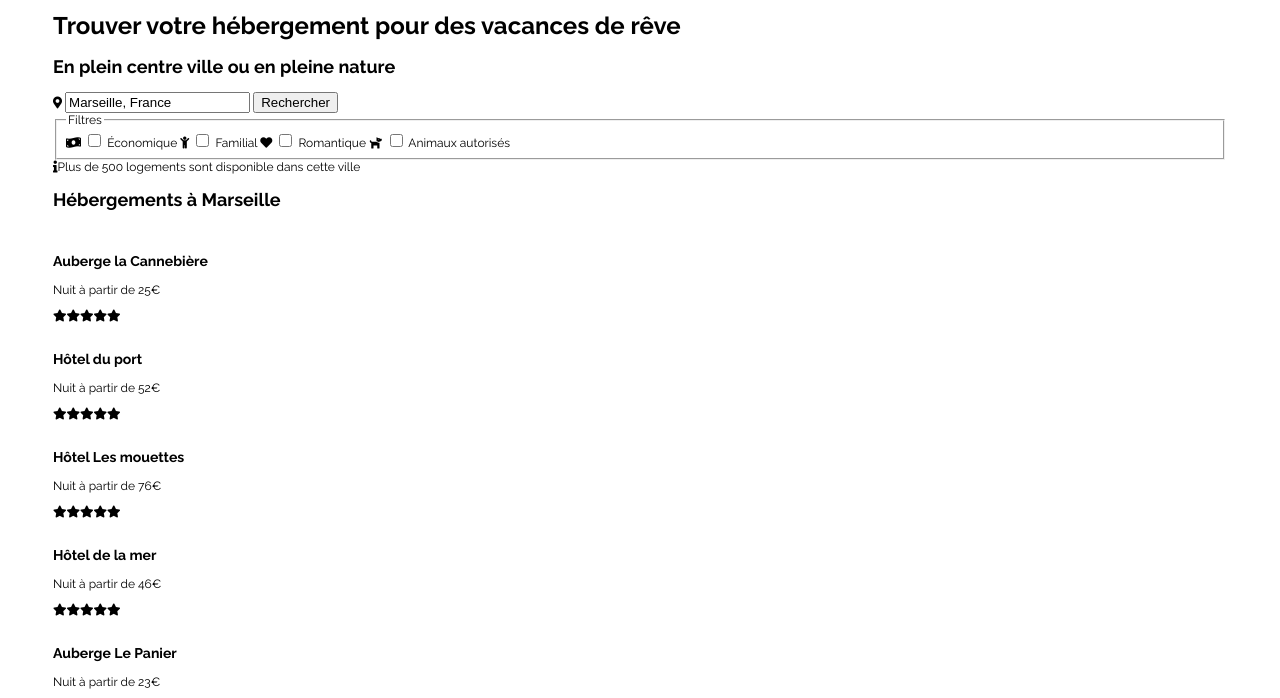
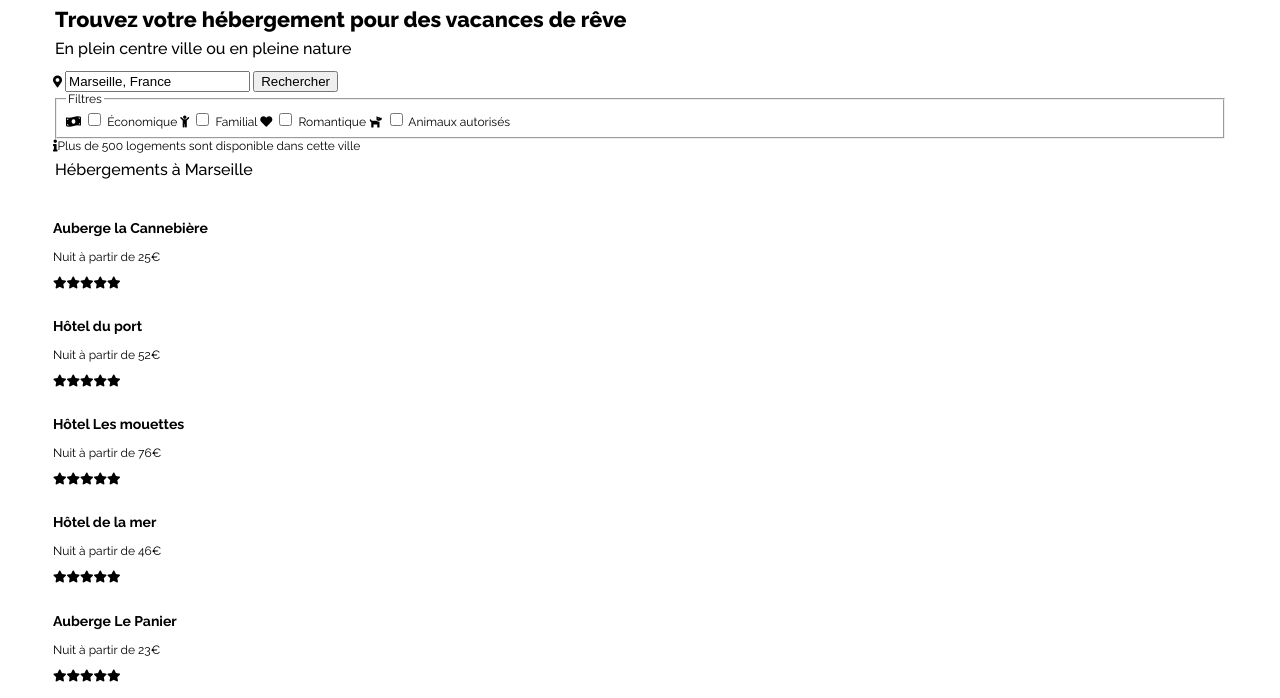
Before and after one commit to mb47000/MichelBrousse_2_08122020, a plain HTML site: page index.html in a window 1280 px wide. Shown: the part 91-789 px from the top of the page. Drawn offline with Linux system fonts and the light colour scheme.

Commit message:
add h1 and h2 style

```diff
--- a/css/style.css
+++ b/css/style.css
@@ -6,6 +6,21 @@ html {
 body {
   margin: 0;
   font-size: 1.2rem;
+}
+
+h1 {
+  font-size: 2.15rem;
+  font-weight: 800;
+  margin-top: 1.2rem;
+  margin-bottom: 0.5rem;
+  margin-left: 0.2rem;
+}
+
+h2 {
+  margin-top: 0.7rem;
+  margin-left: 0.2rem;
+  font-size: 1.6rem;
+  font-weight: 500;
 }
 
 .container {
--- a/index.html
+++ b/index.html
@@ -10,7 +10,7 @@
     <meta name="viewport" content="width=device-width, initial-scale=1" />
     <link rel="preconnect" href="https://fonts.gstatic.com" />
     <link
-      href="https://fonts.googleapis.com/css2?family=Raleway:wght@100;400;500;600;650;700&display=swap"
+      href="https://fonts.googleapis.com/css2?family=Raleway:wght@100;400;500;600;650;700;800;900&display=swap"
       rel="stylesheet"
     />
     <link
@@ -43,7 +43,7 @@
       </header>
 
       <main>
-        <h1>Trouver votre hébergement pour des vacances de rêve</h1>
+        <h1>Trouvez votre hébergement pour des vacances de rêve</h1>
         <h2>En plein centre ville ou en pleine nature</h2>
         <form>
           <div>
```
